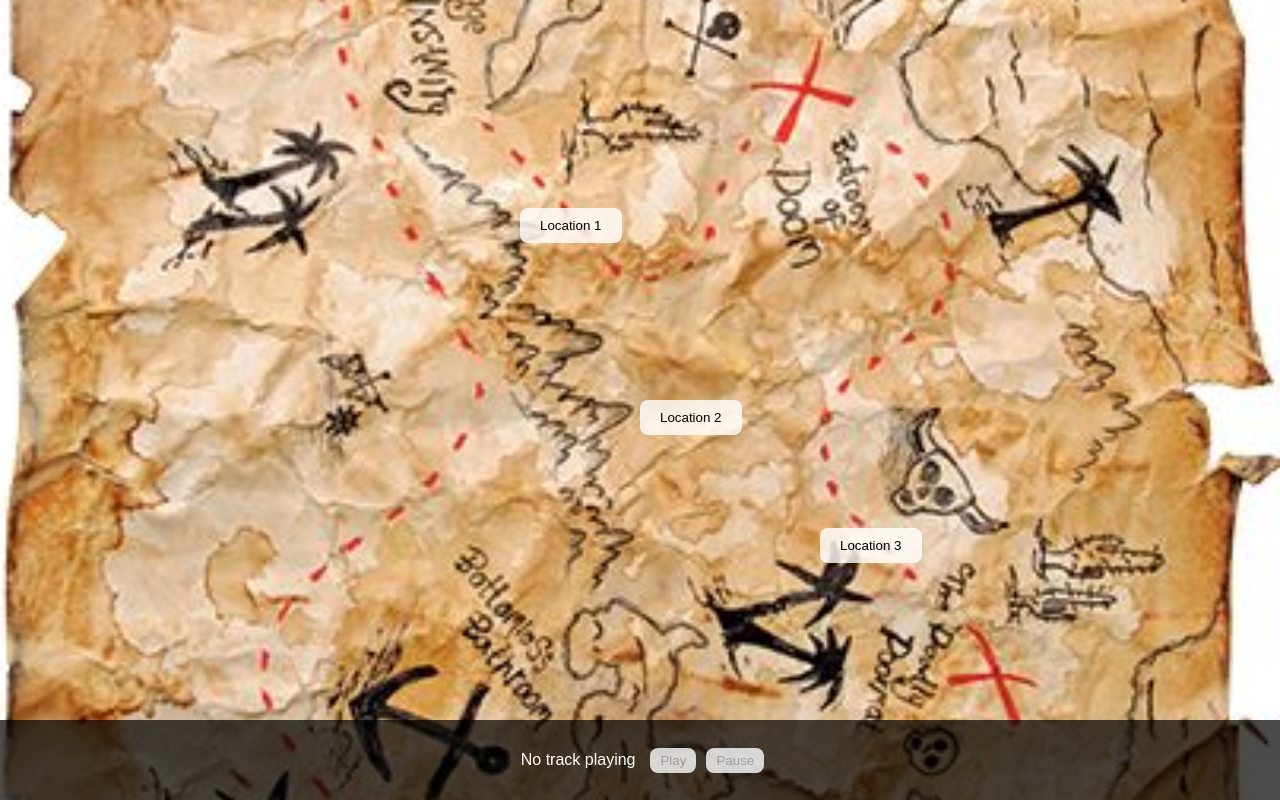
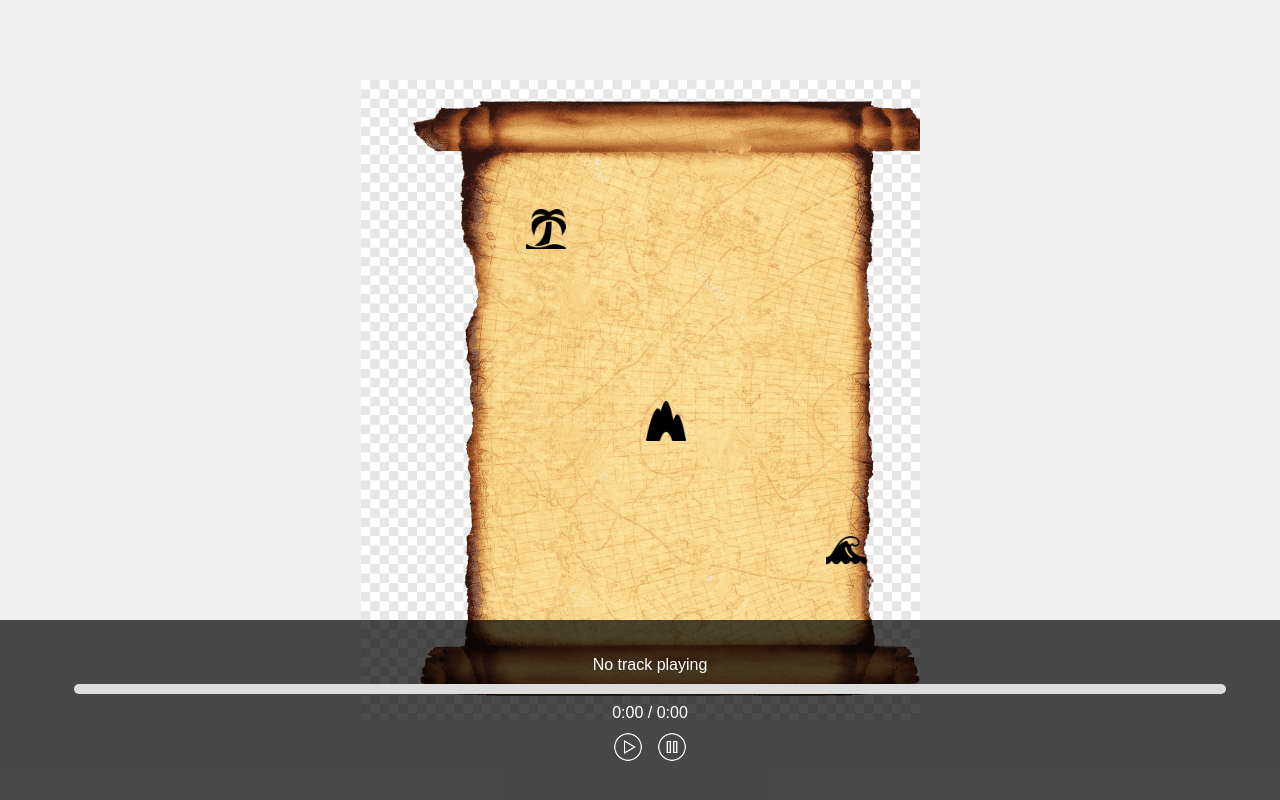
Before and after one commit to capatommy/TragWav, a plain HTML site: page index.html in a window 1280 px wide. Drawn offline with Linux system fonts and the light colour scheme.

Commit message:
refactoring

```diff
--- /dev/null
+++ b/css/styles.css
@@ -0,0 +1,115 @@
+body {
+    font-family: Arial, sans-serif;
+    margin: 0;
+    padding: 0;
+    height: 100vh;
+    display: flex;
+    flex-direction: column;
+    justify-content: center;
+    align-items: center;
+    background-color: #f0f0f0; /* Light background color to see the transparency effect */
+}
+
+.map {
+    position: relative;
+    width: 90%;
+    max-width: 600px;
+    height: 80%;
+    max-height: 700px;
+    margin: auto;
+    background: url('../assets/background.png') no-repeat center center;
+    background-size: contain;
+}
+
+.location-button {
+    position: absolute;
+    background-color: transparent;
+    border: none;
+    cursor: pointer;
+}
+
+.location-button::before {
+    content: '';
+    position: absolute;
+    top: 50%;
+    left: 50%;
+    width: 50px; /* Adjust size of the circle as needed */
+    height: 50px;
+    background-color: white;
+    border-radius: 50%;
+    transform: translate(-50%, -50%);
+    z-index: -1; /* Place behind the icon */
+}
+
+.location-icon {
+    width: 40px;
+    height: 40px;
+    transition: transform 0.3s ease;
+}
+
+.location-button:hover .location-icon {
+    transform: scale(1.2);
+}
+
+.control-bar {
+    width: 100%;
+    height: 20%;
+    display: flex;
+    flex-direction: column;
+    justify-content: center;
+    align-items: center;
+    background-color: rgba(0, 0, 0, 0.7);
+    color: white;
+    position: absolute;
+    bottom: 0;
+    left: 0;
+    padding: 10px;
+}
+
+.control-bar p {
+    margin: 5px;
+    padding: 0;
+}
+
+.control-bar button {
+    padding: 5px;
+    background-color: transparent;
+    border: none;
+    cursor: pointer;
+    transition: transform 0.3s ease;
+}
+
+.control-bar button img {
+    width: 30px;
+    height: 30px;
+}
+
+.control-bar button:hover {
+    transform: scale(1.2);
+}
+
+.progress-bar {
+    width: 90%;
+    height: 10px;
+    background-color: #ddd;
+    border-radius: 5px;
+    overflow: hidden;
+    margin: 5px 0;
+}
+
+.progress {
+    height: 100%;
+    background-color: #76c7c0;
+    width: 0%;
+}
+
+@media (max-width: 600px) {
+    .location-icon {
+        width: 30px;
+        height: 30px;
+    }
+    .control-bar button img {
+        width: 25px;
+        height: 25px;
+    }
+}
--- a/index.html
+++ b/index.html
@@ -4,85 +4,36 @@
     <meta charset="UTF-8">
     <meta name="viewport" content="width=device-width, initial-scale=1.0">
     <title>Interactive Map</title>
-    <style>
-        body {
-            font-family: Arial, sans-serif;
-            margin: 0;
-            padding: 0;
-            background: url('assets/background.jpg') no-repeat center center fixed;
-            background-size: cover;
-            height: 100vh;
-            display: flex;
-            flex-direction: column;
-            justify-content: center;
-            align-items: center;
-        }
-        .map {
-            position: relative;
-            width: 90%;
-            max-width: 600px;
-            height: 80%;
-            max-height: 700px;
-            margin: auto;
-        }
-        .location-button {
-            position: absolute;
-            padding: 10px 20px;
-            background-color: rgba(255, 255, 255, 0.8);
-            border: none;
-            border-radius: 8px;
-            cursor: pointer;
-            transition: background-color 0.3s ease;
-        }
-        .location-button:hover {
-            background-color: rgba(255, 255, 255, 1);
-        }
-        .control-bar {
-            width: 100%;
-            height: 10%;
-            display: flex;
-            justify-content: center;
-            align-items: center;
-            background-color: rgba(0, 0, 0, 0.7);
-            color: white;
-            position: absolute;
-            bottom: 0;
-            left: 0;
-        }
-        .control-bar p {
-            margin: 0;
-            padding: 0 10px;
-        }
-        .control-bar button {
-            padding: 5px 10px;
-            background-color: rgba(255, 255, 255, 0.8);
-            border: none;
-            border-radius: 8px;
-            cursor: pointer;
-            transition: background-color 0.3s ease;
-            margin: 0 5px;
-        }
-        .control-bar button:hover {
-            background-color: rgba(255, 255, 255, 1);
-        }
-        @media (max-width: 600px) {
-            .location-button {
-                padding: 5px 10px;
-            }
-        }
-    </style>
+    <link rel="stylesheet" href="css/styles.css">
 </head>
 <body>
     <div class="map">
-        <button class="location-button" style="top: 20%; left: 30%;" onclick="playTrack('track1.wav', 'Location 1')">Location 1</button>
-        <button class="location-button" style="top: 50%; left: 50%;" onclick="playTrack('track2.wav', 'Location 2')">Location 2</button>
-        <button class="location-button" style="top: 70%; left: 80%;" onclick="playTrack('track3.wav', 'Location 3')">Location 3</button>
+        <button class="location-button" style="top: 20%; left: 30%;" onclick="playTrack('track1.wav', 'Location 1')">
+            <img src="assets/icon1.png" alt="Location 1" class="location-icon">
+        </button>
+        <button class="location-button" style="top: 50%; left: 50%;" onclick="playTrack('track2.wav', 'Location 2')">
+            <img src="assets/icon2.png" alt="Location 2" class="location-icon">
+        </button>
+        <button class="location-button" style="top: 70%; left: 80%;" onclick="playTrack('track3.wav', 'Location 3')">
+            <img src="assets/icon3.png" alt="Location 3" class="location-icon">
+        </button>
     </div>
     <div class="control-bar" id="controlBar">
         <p id="currentTrack">No track playing</p>
-        <button id="playButton" onclick="resumeTrack()" disabled>Play</button>
-        <button id="pauseButton" onclick="pauseTrack()" disabled>Pause</button>
+        <div class="progress-bar">
+            <div class="progress" id="progress"></div>
+        </div>
+        <p id="timeDisplay">0:00 / 0:00</p>
+        <div>
+            <button id="playButton" onclick="resumeTrack()" disabled>
+                <img src="assets/play-icon.png" alt="Play">
+            </button>
+            <button id="pauseButton" onclick="pauseTrack()" disabled>
+                <img src="assets/pause-icon.png" alt="Pause">
+            </button>
+        </div>
     </div>
-    <script src="script.js"></script>
+    <script src="js/audioController.js"></script>
+    <script src="js/main.js"></script>
 </body>
 </html>
--- /dev/null
+++ b/js/audioController.js
@@ -0,0 +1,66 @@
+let currentAudio = null;
+let currentTrackName = '';
+let isPlaying = false;
+
+function playTrack(track, name) {
+    if (currentAudio) {
+        currentAudio.pause();
+        currentAudio.currentTime = 0;
+    }
+
+    currentAudio = new Audio(`assets/${track}`);
+    currentTrackName = name;
+    currentAudio.play();
+
+    document.getElementById('currentTrack').innerText = `Playing: ${name}`;
+    document.getElementById('playButton').disabled = true;
+    document.getElementById('pauseButton').disabled = false;
+
+    currentAudio.addEventListener('timeupdate', updateProgress);
+    currentAudio.addEventListener('ended', () => {
+        document.getElementById('currentTrack').innerText = `No track playing`;
+        document.getElementById('playButton').disabled = true;
+        document.getElementById('pauseButton').disabled = true;
+        document.getElementById('progress').style.width = '0%';
+        document.getElementById('timeDisplay').innerText = '0:00 / 0:00';
+    });
+
+    isPlaying = true;
+}
+
+function pauseTrack() {
+    if (currentAudio && isPlaying) {
+        currentAudio.pause();
+        document.getElementById('playButton').disabled = false;
+        document.getElementById('pauseButton').disabled = true;
+        isPlaying = false;
+    }
+}
+
+function resumeTrack() {
+    if (currentAudio && !isPlaying) {
+        currentAudio.play();
+        document.getElementById('playButton').disabled = true;
+        document.getElementById('pauseButton').disabled = false;
+        isPlaying = true;
+    }
+}
+
+function updateProgress() {
+    if (currentAudio) {
+        const progress = document.getElementById('progress');
+        const timeDisplay = document.getElementById('timeDisplay');
+        const duration = currentAudio.duration;
+        const currentTime = currentAudio.currentTime;
+        const progressPercent = (currentTime / duration) * 100;
+
+        progress.style.width = `${progressPercent}%`;
+        timeDisplay.innerText = `${formatTime(currentTime)} / ${formatTime(duration)}`;
+    }
+}
+
+function formatTime(seconds) {
+    const minutes = Math.floor(seconds / 60);
+    const secondsPart = Math.floor(seconds % 60);
+    return `${minutes}:${secondsPart < 10 ? '0' : ''}${secondsPart}`;
+}
--- /dev/null
+++ b/js/main.js
@@ -0,0 +1 @@
+// This file is currently empty, but can be used for future enhancements or to handle other interactions on the page
--- a/script.js
+++ /dev/null
@@ -1,42 +0,0 @@
-let currentAudio = null;
-let currentTrack = null;
-
-function playTrack(track, location) {
-    if (currentAudio) {
-        currentAudio.pause();
-        currentAudio.currentTime = 0;
-    }
-
-    currentAudio = new Audio('assets/' + track);
-    currentTrack = location;
-
-    currentAudio.play().then(() => {
-        document.getElementById('currentTrack').textContent = `Playing: ${location}`;
-        document.getElementById('playButton').disabled = true;
-        document.getElementById('pauseButton').disabled = false;
-    }).catch(error => {
-        console.error("Error playing the audio file:", error);
-    });
-
-    currentAudio.onended = () => {
-        document.getElementById('currentTrack').textContent = "No track playing";
-        document.getElementById('playButton').disabled = true;
-        document.getElementById('pauseButton').disabled = true;
-    };
-}
-
-function pauseTrack() {
-    if (currentAudio && !currentAudio.paused) {
-        currentAudio.pause();
-        document.getElementById('playButton').disabled = false;
-        document.getElementById('pauseButton').disabled = true;
-    }
-}
-
-function resumeTrack() {
-    if (currentAudio && currentAudio.paused) {
-        currentAudio.play();
-        document.getElementById('playButton').disabled = true;
-        document.getElementById('pauseButton').disabled = false;
-    }
-}
```
Also changed, not shown: assets/background.jpg (deleted), assets/background.png (added), assets/icon1.png (added), assets/icon2.png (added), assets/icon3.png (added), assets/pause-icon.png (added), assets/play-icon.png (added), 1 other file.
